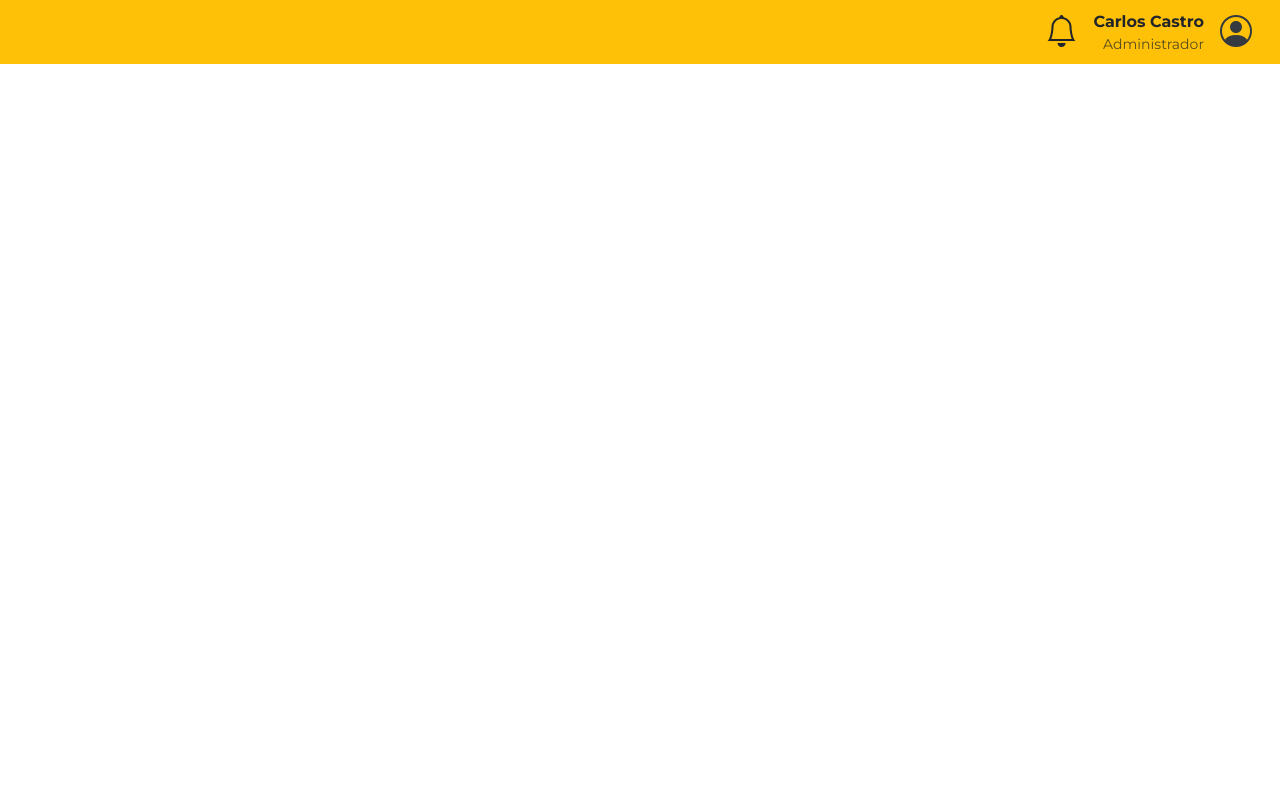
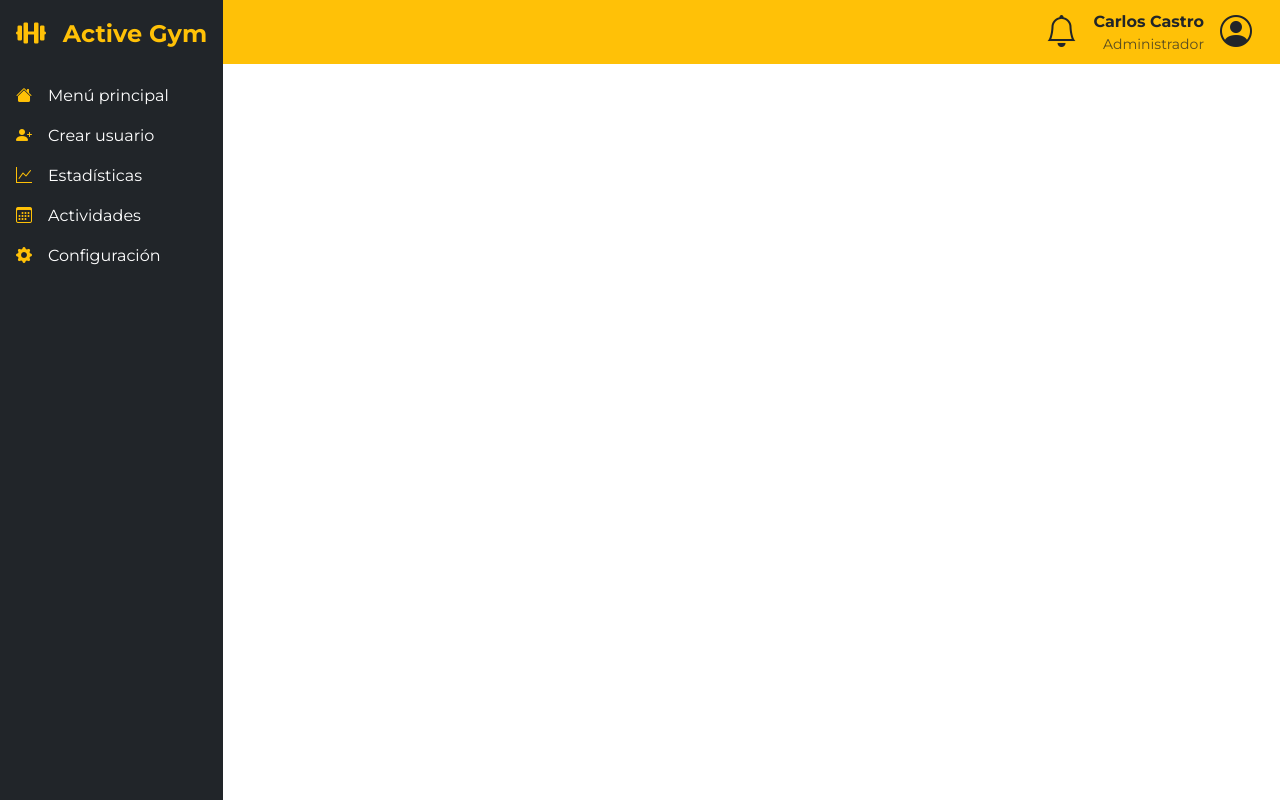
Before and after one commit to ccaicedo09/activegym-frontend, an Angular app: page /dashboard in a window 1280 px wide. Built offline with nearby package versions, Linux system fonts and the light colour scheme.

Commit message:
Refactor colors and delete unnecesary comments

```diff
--- a/src/app/components/dashboard-nav/dashboard-nav.component.css
+++ b/src/app/components/dashboard-nav/dashboard-nav.component.css
@@ -0,0 +1,57 @@
+@media (min-width: 992px) {
+  #sidebar {
+    position: fixed;
+    top: 0;
+    left: 0;
+    height: 100vh;
+    z-index: 1;
+    padding-top: 20px;
+  }
+}
+
+/* Small screens off canvas */
+.offcanvas-start {
+  background-color: var(--color-black);
+  color: #ffc107;
+}
+
+.offcanvas-header .btn-close {
+  filter: invert(1);
+}
+
+button i {
+  font-size: 2rem;
+}
+
+.navbar-brand {
+  font-weight: bold;
+  color: var(--color-yellow);
+  font-size: 1.5rem;
+}
+
+.navbar-brand i {
+  color: var(--color-yellow);
+  margin-right: 10px;
+}
+
+.links-list {
+  margin-top: 1.5rem;
+}
+
+.links-list i {
+  color: var(--color-yellow);
+}
+
+.links-list a {
+  color: var(--color-white);
+}
+
+#sidebar-toggler {
+  position: absolute;
+  top: 2px;
+  left: 10px;
+}
+
+#sidebar {
+  background-color: var(--color-black);
+}
--- a/src/app/components/dashboard-nav/dashboard-nav.component.html
+++ b/src/app/components/dashboard-nav/dashboard-nav.component.html
@@ -0,0 +1,66 @@
+<button class="btn btn-warning d-lg-none" id="sidebar-toggler" type="button" data-bs-toggle="offcanvas" data-bs-target="#offcanvasSidebar" aria-controls="offcanvasSidebar">
+  <i class="bi bi-list"></i>
+</button>
+
+<!-- Small screen off canvas -->
+<div class="offcanvas offcanvas-start d-lg-none" tabindex="-1" id="offcanvasSidebar" aria-labelledby="offcanvasSidebarLabel">
+  <div class="offcanvas-header">
+    <a class="navbar-brand" href="#">
+      <i class="fas fa-dumbbell fa-1x"></i> Active Gym
+    </a>
+    <button type="button" class="btn-close" data-bs-dismiss="offcanvas" aria-label="Close"></button>
+  </div>
+  <div class="offcanvas-body">
+    <ul class="nav flex-column links-list">
+      <li class="nav-item d-flex align-items-center">
+        <i class="bi bi-house-fill"></i>
+        <a class="nav-link" href="#">Menú principal</a>
+      </li>
+      <li class="nav-item d-flex align-items-center">
+        <i class="bi bi-person-plus-fill"></i>
+        <a class="nav-link" href="#">Crear usuario</a>
+      </li>
+      <li class="nav-item d-flex align-items-center">
+        <i class="bi bi-graph-up"></i>
+        <a class="nav-link" href="#">Estadísticas</a>
+      </li>
+      <li class="nav-item d-flex align-items-center">
+        <i class="bi bi-calendar3"></i>
+        <a class="nav-link" href="#">Actividades</a>
+      </li>
+      <li class="nav-item d-flex align-items-center">
+        <i class="bi bi-gear-fill"></i>
+        <a class="nav-link" href="#">Configuración</a>
+      </li>
+    </ul>
+  </div>
+</div>
+
+<!-- Big screens sidebar -->
+<div id="sidebar" class="d-none d-lg-block text-white p-3">
+  <a class="navbar-brand" href="#">
+    <i class="fas fa-dumbbell fa-1x"></i> Active Gym
+  </a>
+  <ul class="nav flex-column links-list">
+    <li class="nav-item d-flex align-items-center">
+      <i class="bi bi-house-fill"></i>
+      <a class="nav-link" href="#">Menú principal</a>
+    </li>
+    <li class="nav-item d-flex align-items-center">
+      <i class="bi bi-person-plus-fill"></i>
+      <a class="nav-link" href="#">Crear usuario</a>
+    </li>
+    <li class="nav-item d-flex align-items-center">
+      <i class="bi bi-graph-up"></i>
+      <a class="nav-link" href="#">Estadísticas</a>
+    </li>
+    <li class="nav-item d-flex align-items-center">
+      <i class="bi bi-calendar3"></i>
+      <a class="nav-link" href="#">Actividades</a>
+    </li>
+    <li class="nav-item d-flex align-items-center">
+      <i class="bi bi-gear-fill"></i>
+      <a class="nav-link" href="#">Configuración</a>
+    </li>
+  </ul>
+</div>
--- a/src/app/components/dashboard-upper-nav/dashboard-upper-nav.component.css
+++ b/src/app/components/dashboard-upper-nav/dashboard-upper-nav.component.css
@@ -1,13 +1,14 @@
 .navbar-custom {
-  background-color: #FFC107; /* Yellow background color */
+  background-color: var(--color-yellow);
 }
 
 .navbar-custom .nav-link,
 .navbar-custom .navbar-text {
-  color: #343a40; /* Dark text color */
+  color: var(--color-black);
 }
 
 .navbar-custom .icon {
   font-size: 2rem;
   padding-right: 1rem;
+  color: var(--color-black);
 }
--- a/src/app/pages/admin-login/admin-login.component.css
+++ b/src/app/pages/admin-login/admin-login.component.css
@@ -2,7 +2,7 @@
   display: flex;
   justify-content: center;
   align-items: center;
-  min-height: 100vh; /* Ocupar toda la altura de la pantalla */
+  min-height: 100vh;
   background-image: url("/assets/login-bg.jpg");
   background-size: cover;
   background-position: center;
@@ -15,17 +15,17 @@
   left: 0;
   width: 100%;
   height: 100%;
-  backdrop-filter: blur(10px); /* Blurring the background */
+  backdrop-filter: blur(10px);
   z-index: -1;
 }
 
 .login-form {
-  background-color: rgba(255, 255, 255, 0.9); /* White background */
+  background-color: rgba(255, 255, 255, 0.9);
   padding: 2rem;
   border-radius: 15px;
   box-shadow: 0 4px 10px rgba(0, 0, 0, 0.1);
   text-align: center;
-  max-width: 350px; /* Limit width */
+  max-width: 350px;
   width: 100%;
 }
 
@@ -35,7 +35,7 @@
 
 .login-form i {
   font-size: 2rem;
-  color: #333333;
+  color: var(--color-black);
   margin-right: 10px;
   position: relative;
   top: -3px;
@@ -43,8 +43,8 @@
 
 
 .btn-primary {
-  background-color: #ffc107; /* Yellow color for button */
-  border-color: #ffc107;
+  background-color: var(--color-yellow);
+  border-color: var(--color-yellow);
   color: #000;
   width: 100%;
 }
--- a/src/app/pages/admin-login/admin-login.component.ts
+++ b/src/app/pages/admin-login/admin-login.component.ts
@@ -24,9 +24,9 @@ export default class AdminLoginComponent {
   asyncEmailValidator(): AsyncValidatorFn {
     return (control: AbstractControl): Observable<ValidationErrors | null> => {
       return of(control.value).pipe(
-        delay(1000), // Simula una llamada a un servicio remoto
+        delay(1000), // Simulates a HTTP request
         map(value => {
-          const emailTaken = value === 'test@example.com'; // Simula una verificación de email
+          const emailTaken = value === 'test@example.com'; // Simulates email verification
           return emailTaken ? { emailTaken: true } : null;
         })
       );
--- a/src/app/pages/dashboard/dashboard.component.html
+++ b/src/app/pages/dashboard/dashboard.component.html
@@ -1,3 +1,3 @@
 <app-dashboard-upper-nav></app-dashboard-upper-nav>
-<!-- <app-dashboard-nav></app-dashboard-nav> -->
+<app-dashboard-nav></app-dashboard-nav>
 <!-- <a href="#">inicio</a> -->
--- a/src/app/pages/home/home.component.css
+++ b/src/app/pages/home/home.component.css
@@ -1,24 +1,24 @@
 .navbar-custom {
-  background-color: #FFC107;
-  box-shadow: 0 2px 4px rgba(0, 0, 0, 0.04); /* Slight shadow */
+  background-color:var(--color-yellow);
+  box-shadow: 0 2px 4px rgba(0, 0, 0, 0.04);
 }
 
 .navbar-nav .nav-link {
-  color: #212529;
+  color: var(--color-black);
 }
 
 .navbar-nav .nav-link:hover {
-  color: #000; /* Slightly darker on hover */
+  color: #000;
 }
 
 .navbar-brand {
   font-weight: bold;
-  color: #212529; /* Dark text for brand */
+  color: var(--color-black);
 }
 
 .navbar-brand i {
-  color: #212529; /* Dark icon color */
-  margin-right: 5px; /* Space between icon and text */
+  color: var(--color-black);
+  margin-right: 5px;
 }
 
 .carousel-img {
--- a/src/styles.css
+++ b/src/styles.css
@@ -1,4 +1,3 @@
-/* You can add global styles to this file, and also import other style files */
 :root {
   --color-black: #212529;
   --color-yellow: #ffc107;
```
